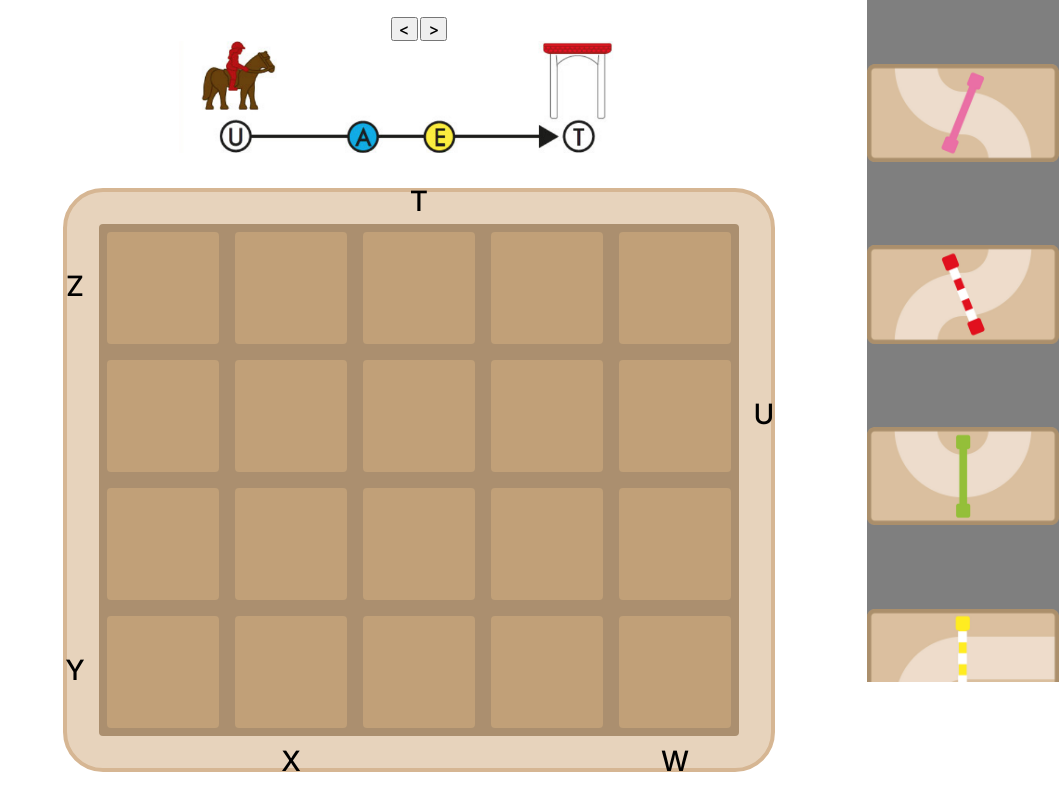
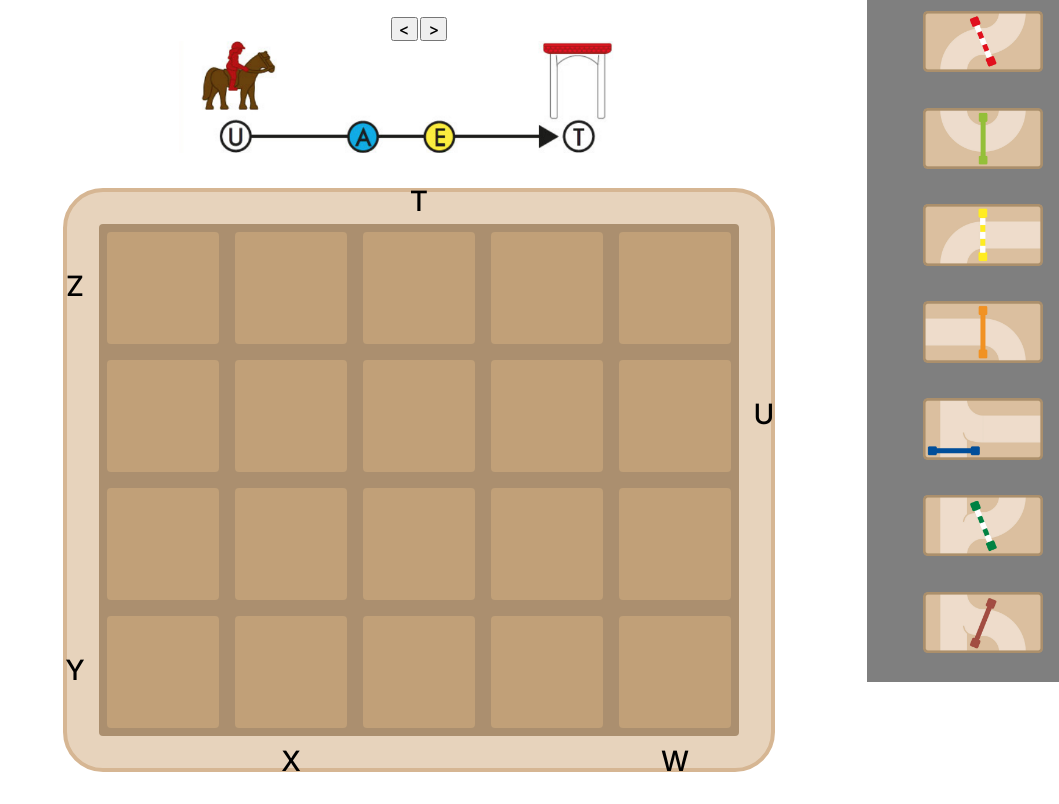
Before and after one commit to evdevloo/Co-working-2-Smartgame, a plain HTML site: page index.html in a window 1280 px wide. Shown: the part 118-922 px from the top of the page, without its empty margins (221-1280 px from the left). Drawn offline with Linux system fonts and the light colour scheme.

Commit message:
changed to slider with list. for better accessibility

```diff
--- a/css/style.css
+++ b/css/style.css
@@ -269,10 +269,10 @@ main .challenge img {
     transform: rotate(-90deg);
 }
 
-/* carousel */
+/* slider */
 
 
-#carousel\ container{
+#slider{
 
     position: absolute;
     width: 12em;
@@ -281,18 +281,24 @@ main .challenge img {
     right: 0;
     background: rgba(0,0,0, 0.5);
     overflow: hidden;
-}
-
-#carousel\ content {
-    display: flex;
-    flex-direction: column;
-    gap: 5em;
-}
-#carousel\ content div.tile-img{
 
 }
 
-#carousel\ content img{
+#slider ul {
+    list-style: none;
+}
+
+#slider #items{
+    display: flex;
+    flex-direction: column;
+    justify-content: space-evenly;
+}
+#slider #items li{
+    margin: 1em;
+
+}
+
+#slider img{
     max-width:100%;
     max-height:100%;
 }
--- a/index.html
+++ b/index.html
@@ -73,43 +73,23 @@
                 </div>
             </div>
         </section>
-        <section>
-            <div id="carousel container">
-                <div id="carousel content">
-                    <div class="tile-img">
-                        <img src="img/tiles/a.png" alt="" class="image">
-                    </div>
-                    <div class="tile-img">
-                        <img src="img/tiles/b.png" alt="" class="image">
-                    </div>
-                    <div class="tile-img">
-                        <img src="img/tiles/c.png" alt="" class="image">
-                    </div>
-                    <div class="tile-img">
-                        <img src="img/tiles/d.png" alt="" class="image">
-                    </div>
-                    <div class="tile-img">
-                        <img src="img/tiles/e.png" alt="" class="image">
-                    </div>
-                    <div class="tile-img">
-                        <img src="img/tiles/f.png" alt="" class="image">
-                    </div>
-                    <div class="tile-img">
-                        <img src="img/tiles/g.png" alt="" class="image">
-                    </div>
-                    <div class="tile-img">
-                        <img src="img/tiles/h.png" alt="" class="image">
-                    </div>
-                    <div class="tile-img">
-                        <img src="img/tiles/i.png" alt="" class="image">
-                    </div>
-                    <div class="tile-img">
-                        <img src="img/tiles/j.png" alt="" class="image">
-                    </div>
-                </div>
+        <div id="slider" class="slider">
+            <div class="wrapper">
+                <ul id="items" class="items">
+                    <li class="slide"><img src="img/tiles/a.png" alt="" class="image"></li>
+                    <li class="slide"><img src="img/tiles/c.png" alt="" class="image"></li>
+                    <li class="slide"><img src="img/tiles/d.png" alt="" class="image"></li>
+                    <li class="slide"><img src="img/tiles/e.png" alt="" class="image"></li>
+                    <li class="slide"><img src="img/tiles/f.png" alt="" class="image"></li>
+                    <li class="slide"><img src="img/tiles/h.png" alt="" class="image"></li>
+                    <li class="slide"><img src="img/tiles/i.png" alt="" class="image"></li>
+                    <li class="slide"><img src="img/tiles/j.png" alt="" class="image"></li>
+                </ul>
             </div>
+            <a id="prev" class="control prev"></a>
+            <a id="next" class="control next"></a>
+        </div>
 
-        </section>
     </main>
     <!-- <footer>
         <div>
```
